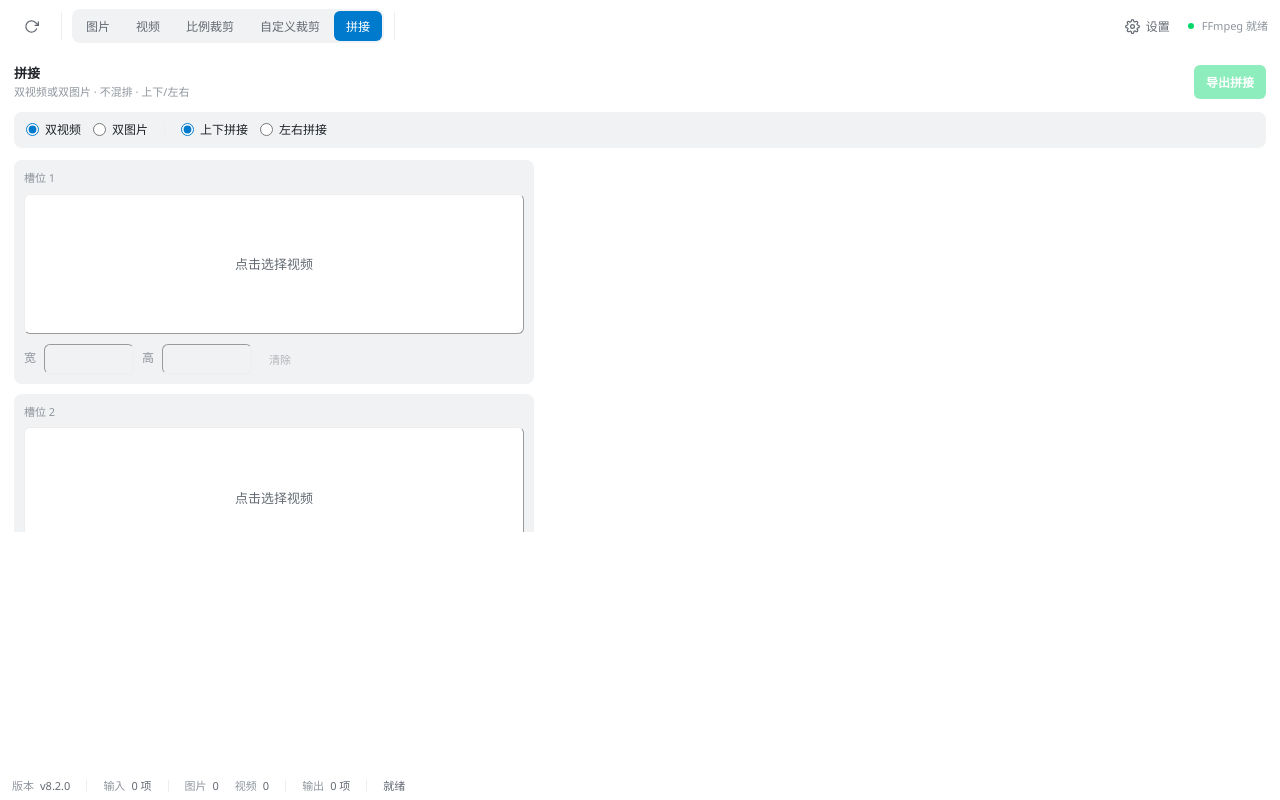
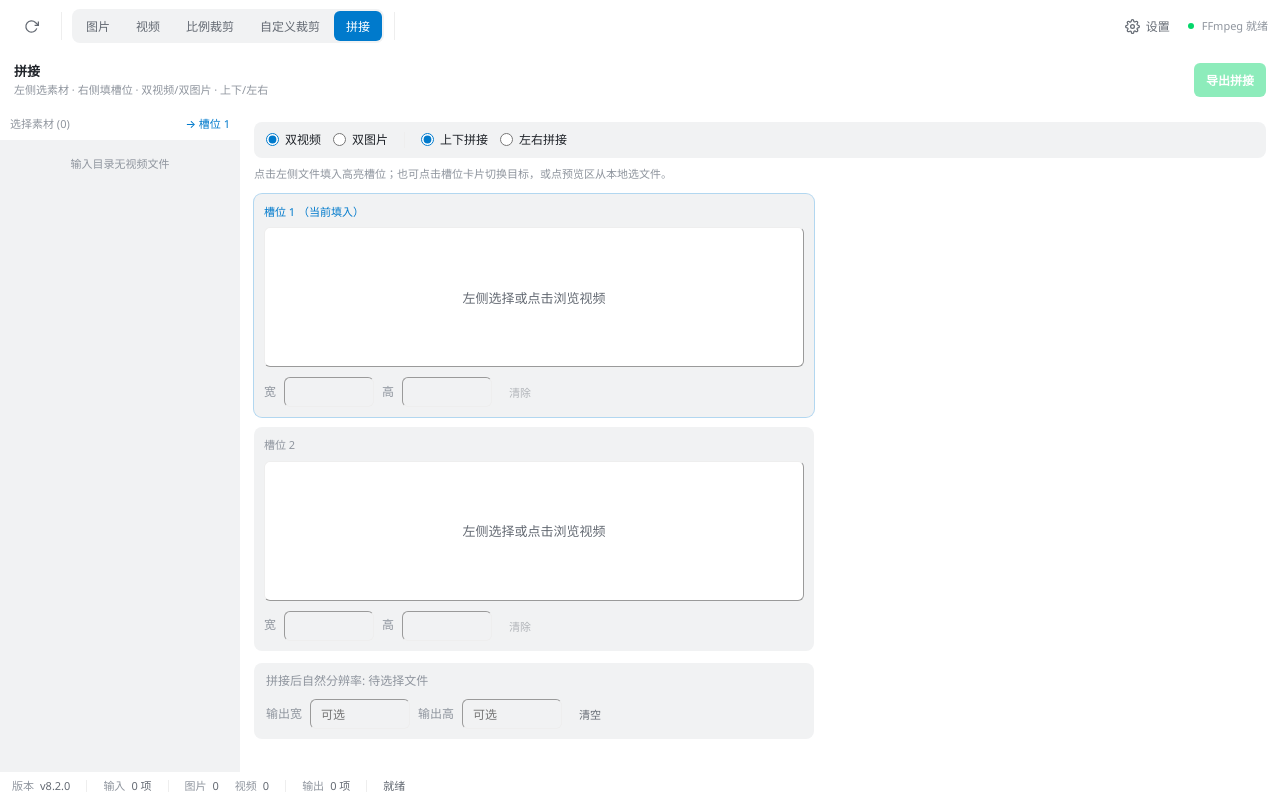
Before and after one commit to Livancen/source_transform, a Vue app: page / in a window 1280 px wide. Both pictures are taken after a click on the button "拼接". Built offline with nearby package versions, Linux system fonts and the light colour scheme.

Commit message:
update: 调整功能

```diff
--- a/src/components/MergeWorkspace.vue
+++ b/src/components/MergeWorkspace.vue
@@ -31,9 +31,27 @@ const emit = defineEmits<{
 
 const layout = ref<VideoMergeLayout>("vertical");
 const mediaKind = ref<"video" | "image">("video");
+/** 当前从左侧列表填入的目标槽位 */
+const activeSlot = ref<0 | 1>(0);
 const slots = reactive<[MergeSlotState, MergeSlotState]>([
-  { path: "", name: "", fileType: "", width: null, height: null, previewImage: "", isLoadingPreview: false },
-  { path: "", name: "", fileType: "", width: null, height: null, previewImage: "", isLoadingPreview: false },
+  {
+    path: "",
+    name: "",
+    fileType: "",
+    width: null,
+    height: null,
+    previewImage: "",
+    isLoadingPreview: false,
+  },
+  {
+    path: "",
+    name: "",
+    fileType: "",
+    width: null,
+    height: null,
+    previewImage: "",
+    isLoadingPreview: false,
+  },
 ]);
 const outputWidth = ref<number | null>(null);
 const outputHeight = ref<number | null>(null);
@@ -41,12 +59,18 @@ const statusMessage = ref("");
 const isMerging = ref(false);
 
 const naturalWidth = computed(() => {
-  if (slots.some((slot) => slot.width == null || slot.height == null)) return null;
-  return layout.value === "vertical" ? slots[0].width! : slots[0].width! + slots[1].width!;
+  if (slots.some((slot) => slot.width == null || slot.height == null))
+    return null;
+  return layout.value === "vertical"
+    ? slots[0].width!
+    : slots[0].width! + slots[1].width!;
 });
 const naturalHeight = computed(() => {
-  if (slots.some((slot) => slot.width == null || slot.height == null)) return null;
-  return layout.value === "vertical" ? slots[0].height! + slots[1].height! : slots[0].height!;
+  if (slots.some((slot) => slot.width == null || slot.height == null))
+    return null;
+  return layout.value === "vertical"
+    ? slots[0].height! + slots[1].height!
+    : slots[0].height!;
 });
 const naturalSizeText = computed(() =>
   naturalWidth.value == null || naturalHeight.value == null
@@ -70,12 +94,19 @@ const canMerge = computed(() => {
     outputHeight.value != null &&
     outputWidth.value > 0 &&
     outputHeight.value > 0;
-  return slotsReady && props.outputDir && (outputEmpty || outputReady) && !isMerging.value;
+  return (
+    slotsReady &&
+    props.outputDir &&
+    (outputEmpty || outputReady) &&
+    !isMerging.value
+  );
 });
 
 const pickerFiles = computed(() =>
   props.inputFiles.filter((f) => f.file_type === mediaKind.value),
 );
+
+const slotPaths = computed(() => new Set(slots.map((s) => s.path).filter(Boolean)));
 
 watch(layout, () => {
   syncRequiredDimension(slots[0].path ? 0 : 1);
@@ -84,6 +115,7 @@ watch(layout, () => {
 watch(mediaKind, () => {
   clearSlot(0);
   clearSlot(1);
+  activeSlot.value = 0;
   statusMessage.value = "";
 });
 
@@ -99,11 +131,23 @@ function syncRequiredDimension(changedIndex: number) {
   }
 }
 
+function slotIndexOf(path: string): number {
+  return slots.findIndex((s) => s.path === path);
+}
+
 async function assignFile(index: number, file: FileInfo) {
   if (file.file_type !== mediaKind.value) {
-    statusMessage.value = mediaKind.value === "video" ? "请选择视频文件" : "请选择图片文件";
+    statusMessage.value =
+      mediaKind.value === "video" ? "请选择视频文件" : "请选择图片文件";
     return;
   }
+
+  // 若文件已在另一槽位，先清空该槽
+  const existing = slotIndexOf(file.path);
+  if (existing >= 0 && existing !== index) {
+    clearSlot(existing);
+  }
+
   slots[index].path = file.path;
   slots[index].name = file.name;
   slots[index].fileType = file.file_type as "image" | "video";
@@ -134,6 +178,12 @@ async function assignFile(index: number, file: FileInfo) {
       });
     }
     syncRequiredDimension(index);
+
+    // 填完当前槽后，若另一槽为空则自动切过去
+    const other = index === 0 ? 1 : 0;
+    if (!slots[other].path) {
+      activeSlot.value = other as 0 | 1;
+    }
   } catch (e) {
     statusMessage.value = `槽位 ${index + 1} 加载失败: ${e}`;
   } finally {
@@ -141,11 +191,32 @@ async function assignFile(index: number, file: FileInfo) {
   }
 }
 
+/** 左侧列表点击：填入当前目标槽位 */
+async function onPickFromList(file: FileInfo) {
+  if (isMerging.value) return;
+  await assignFile(activeSlot.value, file);
+}
+
+function selectActiveSlot(index: 0 | 1) {
+  activeSlot.value = index;
+}
+
 async function pickFile(index: number) {
+  activeSlot.value = index as 0 | 1;
   const filters =
     mediaKind.value === "video"
-      ? [{ name: "Video", extensions: ["mp4", "avi", "mov", "mkv", "wmv", "flv", "webm", "m4v"] }]
-      : [{ name: "Image", extensions: ["jpg", "jpeg", "png", "gif", "bmp", "webp", "tiff"] }];
+      ? [
+          {
+            name: "Video",
+            extensions: ["mp4", "avi", "mov", "mkv", "wmv", "flv", "webm", "m4v"],
+          },
+        ]
+      : [
+          {
+            name: "Image",
+            extensions: ["jpg", "jpeg", "png", "gif", "bmp", "webp", "tiff"],
+          },
+        ];
 
   const selected = await open({
     multiple: false,
@@ -209,7 +280,8 @@ function buildOutputName() {
       `${d.getFullYear()}${pad(d.getMonth() + 1)}${pad(d.getDate())}_${pad(d.getHours())}${pad(d.getMinutes())}${pad(d.getSeconds())}`,
     );
   }
-  if (props.naming.custom_text.trim()) parts.push(props.naming.custom_text.trim());
+  if (props.naming.custom_text.trim())
+    parts.push(props.naming.custom_text.trim());
   if (parts.length === 0) parts.push(`merge_${Date.now()}`);
   const ext = mediaKind.value === "image" ? "png" : "mp4";
   return `${parts.join("-")}.${ext}`;
@@ -262,12 +334,16 @@ async function startMerge() {
 </script>
 
 <template>
-  <div class="shrink-0 border-b border-border bg-bg1">
-    <div class="px-14px py-12px flex flex-col gap-12px max-h-480px overflow-auto">
-      <div class="flex items-center justify-between gap-12px flex-wrap">
+  <div class="flex-1 min-h-0 flex flex-col bg-bg1 overflow-hidden">
+    <!-- 顶栏 -->
+    <div
+      class="shrink-0 px-14px py-10px flex items-center justify-between gap-12px border-b border-border flex-wrap"
+    >
       <div>
         <div class="text-13px font-600">拼接</div>
-          <div class="text-11px color-t3 mt-2px">双视频或双图片 · 不混排 · 上下/左右</div>
+        <div class="text-11px color-t3 mt-2px">
+          左侧选素材 · 右侧填槽位 · 双视频/双图片 · 上下/左右
+        </div>
       </div>
       <button
         class="tb-btn tb-btn-success"
@@ -279,42 +355,134 @@ async function startMerge() {
       </button>
     </div>
 
-      <div class="flex flex-wrap items-center gap-16px py-10px px-12px bg-bg0 rounded-8px border border-border">
+    <div class="flex-1 min-h-0 flex overflow-hidden">
+      <!-- 左侧素材列表 -->
+      <div
+        class="w-240px shrink-0 min-h-0 border-r border-border flex flex-col bg-bg0 overflow-hidden"
+      >
+        <div
+          class="shrink-0 h-32px px-10px flex items-center justify-between text-11px font-500 color-t3 border-b border-border bg-bg2"
+        >
+          <span>选择素材 ({{ pickerFiles.length }})</span>
+          <span class="color-secondary">→ 槽位 {{ activeSlot + 1 }}</span>
+        </div>
+        <div class="flex-1 min-h-0 overflow-y-auto overflow-x-hidden">
+          <button
+            v-for="f in pickerFiles"
+            :key="f.path"
+            type="button"
+            class="w-full text-left px-10px py-8px border-none border-b border-border/60 cursor-pointer text-12px"
+            :class="
+              slotPaths.has(f.path)
+                ? 'bg-secondary-soft color-secondary'
+                : 'bg-transparent color-t2 hover:bg-bg2'
+            "
+            :disabled="isMerging"
+            @click="onPickFromList(f)"
+          >
+            <div class="truncate font-500" :title="f.name">{{ f.name }}</div>
+            <div class="text-10px color-t3 mt-2px flex items-center gap-6px">
+              <span>{{ f.file_type === "video" ? "视频" : "图片" }}</span>
+              <span v-if="slotIndexOf(f.path) >= 0" class="color-secondary">
+                槽位 {{ slotIndexOf(f.path) + 1 }}
+              </span>
+            </div>
+          </button>
+          <div
+            v-if="pickerFiles.length === 0"
+            class="p-16px text-11px color-t3 text-center"
+          >
+            输入目录无{{ mediaKind === "video" ? "视频" : "图片" }}文件
+          </div>
+        </div>
+      </div>
+
+      <!-- 右侧拼接配置 -->
+      <div class="flex-1 min-w-0 min-h-0 overflow-y-auto p-14px flex flex-col gap-12px">
+        <div
+          class="flex flex-wrap items-center gap-16px py-10px px-12px bg-bg0 rounded-8px border border-border"
+        >
           <div class="flex items-center gap-12px">
             <label class="flex items-center gap-6px cursor-pointer text-12px">
-            <input type="radio" value="video" v-model="mediaKind" :disabled="isMerging" class="accent-secondary" />
+              <input
+                type="radio"
+                value="video"
+                v-model="mediaKind"
+                :disabled="isMerging"
+                class="accent-secondary"
+              />
               双视频
             </label>
             <label class="flex items-center gap-6px cursor-pointer text-12px">
-            <input type="radio" value="image" v-model="mediaKind" :disabled="isMerging" class="accent-secondary" />
+              <input
+                type="radio"
+                value="image"
+                v-model="mediaKind"
+                :disabled="isMerging"
+                class="accent-secondary"
+              />
               双图片
             </label>
           </div>
           <div class="w-1px h-16px bg-border"></div>
           <div class="flex items-center gap-12px">
             <label class="flex items-center gap-6px cursor-pointer text-12px">
-            <input type="radio" value="vertical" v-model="layout" :disabled="isMerging" class="accent-secondary" />
+              <input
+                type="radio"
+                value="vertical"
+                v-model="layout"
+                :disabled="isMerging"
+                class="accent-secondary"
+              />
               上下拼接
             </label>
             <label class="flex items-center gap-6px cursor-pointer text-12px">
-            <input type="radio" value="horizontal" v-model="layout" :disabled="isMerging" class="accent-secondary" />
+              <input
+                type="radio"
+                value="horizontal"
+                v-model="layout"
+                :disabled="isMerging"
+                class="accent-secondary"
+              />
               左右拼接
             </label>
           </div>
         </div>
 
-      <div class="gap-10px grid" :class="layout === 'vertical' ? 'grid-cols-1 max-w-520px' : 'grid-cols-1 md:grid-cols-2'">
+        <p class="text-11px color-t3 -mt-4px">
+          点击左侧文件填入高亮槽位；也可点击槽位卡片切换目标，或点预览区从本地选文件。
+        </p>
+
+        <div
+          class="gap-10px grid"
+          :class="
+            layout === 'vertical'
+              ? 'grid-cols-1 max-w-560px'
+              : 'grid-cols-1 md:grid-cols-2'
+          "
+        >
           <div
             v-for="(slot, index) in slots"
             :key="index"
-          class="border border-border rounded-8px p-10px bg-bg0"
+            class="border rounded-8px p-10px bg-bg0 transition-colors cursor-pointer"
+            :class="
+              activeSlot === index
+                ? 'border-secondary ring-1 ring-secondary/30'
+                : 'border-border'
+            "
+            @click="selectActiveSlot(index as 0 | 1)"
           >
-          <div class="text-11px color-t3 mb-8px">槽位 {{ index + 1 }}</div>
+            <div class="flex items-center justify-between mb-8px">
+              <div class="text-11px font-500" :class="activeSlot === index ? 'color-secondary' : 'color-t3'">
+                槽位 {{ index + 1 }}
+                <span v-if="activeSlot === index" class="font-400">（当前填入）</span>
+              </div>
+            </div>
             <button
               type="button"
               class="relative w-full h-140px bg-bg2 border border-border rounded-6px flex flex-col items-center justify-center text-center p-0 overflow-hidden color-t2 cursor-pointer hover:not-disabled:bg-bg-hover disabled:opacity-45"
               :disabled="isMerging"
-            @click="pickFile(index)"
+              @click.stop="pickFile(index)"
             >
               <img
                 v-if="slot.previewImage"
@@ -322,24 +490,21 @@ async function startMerge() {
                 class="absolute inset-0 w-full h-full object-cover"
                 draggable="false"
               />
-            <div v-if="slot.previewImage" class="absolute inset-0 bg-black/28"></div>
+              <div
+                v-if="slot.previewImage"
+                class="absolute inset-0 bg-black/28"
+              ></div>
               <div class="relative z-1 px-10px max-w-full text-13px">
                 <span class="block truncate max-w-full">
-                {{ slot.isLoadingPreview ? "加载中..." : slot.name || `点击选择${mediaKind === "video" ? "视频" : "图片"}` }}
+                  {{
+                    slot.isLoadingPreview
+                      ? "加载中..."
+                      : slot.name ||
+                        `左侧选择或点击浏览${mediaKind === "video" ? "视频" : "图片"}`
+                  }}
                 </span>
               </div>
             </button>
-
-          <div v-if="pickerFiles.length" class="mt-8px flex flex-wrap gap-4px max-h-64px overflow-auto">
-            <button
-              v-for="f in pickerFiles.slice(0, 12)"
-              :key="f.path"
-              type="button"
-              class="text-10px px-6px py-2px rounded-4px border border-border bg-bg1 color-t2 cursor-pointer hover:border-secondary hover:color-secondary"
-              :disabled="isMerging"
-              @click="assignFile(index, f)"
-            >{{ f.name }}</button>
-          </div>
 
             <div class="flex gap-8px mt-10px flex-wrap items-center">
               <label class="text-12px color-t3">宽</label>
@@ -349,7 +514,13 @@ async function startMerge() {
                 min="1"
                 :value="slot.width ?? ''"
                 :disabled="isMerging"
-              @input="updateSlotWidth(index, ($event.target as HTMLInputElement).value)"
+                @click.stop
+                @input="
+                  updateSlotWidth(
+                    index,
+                    ($event.target as HTMLInputElement).value,
+                  )
+                "
               />
               <label class="text-12px color-t3">高</label>
               <input
@@ -358,35 +529,67 @@ async function startMerge() {
                 min="1"
                 :value="slot.height ?? ''"
                 :disabled="isMerging"
-              @input="updateSlotHeight(index, ($event.target as HTMLInputElement).value)"
+                @click.stop
+                @input="
+                  updateSlotHeight(
+                    index,
+                    ($event.target as HTMLInputElement).value,
+                  )
+                "
               />
               <button
                 class="tb-btn h-28px! px-8px! text-11px!"
                 type="button"
                 :disabled="isMerging || !slot.path"
-              @click="clearSlot(index)"
-            >清除</button>
+                @click.stop="clearSlot(index)"
+              >
+                清除
+              </button>
             </div>
           </div>
         </div>
 
-      <div class="py-10px px-12px bg-bg0 rounded-8px border border-border">
-        <div class="text-12px mb-10px color-t3">拼接后自然分辨率: {{ naturalSizeText }}</div>
+        <div class="py-10px px-12px bg-bg0 rounded-8px border border-border max-w-560px">
+          <div class="text-12px mb-10px color-t3">
+            拼接后自然分辨率: {{ naturalSizeText }}
+          </div>
           <div class="flex gap-8px flex-wrap items-center">
             <label class="text-12px color-t3">输出宽</label>
-          <input class="field w-100px!" type="number" min="1" v-model.number="outputWidth" :disabled="isMerging" placeholder="可选" />
+            <input
+              class="field w-100px!"
+              type="number"
+              min="1"
+              v-model.number="outputWidth"
+              :disabled="isMerging"
+              placeholder="可选"
+            />
             <label class="text-12px color-t3">输出高</label>
-          <input class="field w-100px!" type="number" min="1" v-model.number="outputHeight" :disabled="isMerging" placeholder="可选" />
-          <button class="tb-btn h-28px! px-8px! text-11px!" type="button" :disabled="isMerging" @click="clearOutputSize">清空</button>
+            <input
+              class="field w-100px!"
+              type="number"
+              min="1"
+              v-model.number="outputHeight"
+              :disabled="isMerging"
+              placeholder="可选"
+            />
+            <button
+              class="tb-btn h-28px! px-8px! text-11px!"
+              type="button"
+              :disabled="isMerging"
+              @click="clearOutputSize"
+            >
+              清空
+            </button>
           </div>
         </div>
 
         <div
           v-if="statusMessage"
-        class="bg-bg0 p-10px rounded-6px whitespace-pre-wrap text-12px border border-border color-t2"
+          class="bg-bg0 p-10px rounded-6px whitespace-pre-wrap text-12px border border-border color-t2 max-w-560px"
         >
           {{ statusMessage }}
         </div>
       </div>
     </div>
+  </div>
 </template>
--- a/src/views/HomeView.vue
+++ b/src/views/HomeView.vue
@@ -170,7 +170,6 @@ function handleMergeCompleted(message: string) {
     />
 
     <MergeWorkspace
-      class="flex-1"
       v-if="workMode === 'merge'"
       :output-dir="outputDir"
       :input-files="allInputFiles"
```
Lines whose indentation alone changed are shown as unchanged.
